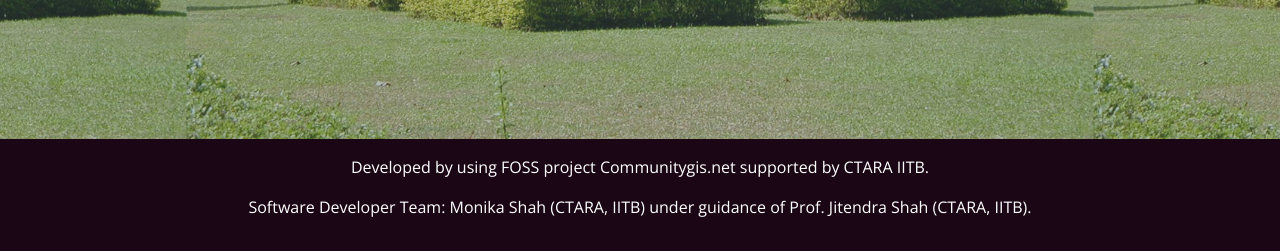
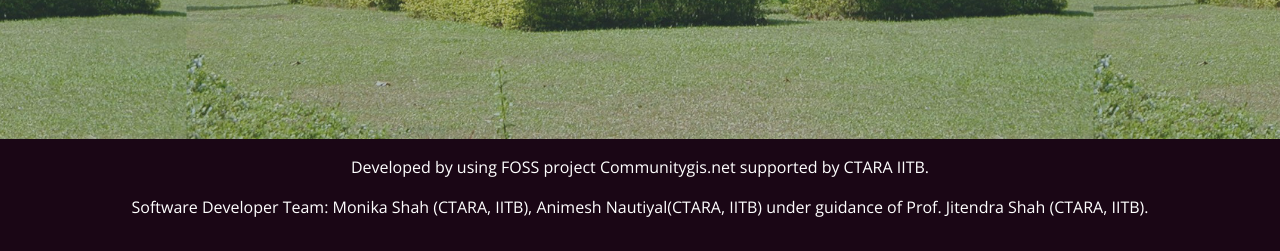
Before and after one commit to Ashish0z/IITB_SCell_greenCup, a Django app: page / in a window 1280 px wide. Shown: the part 593-844 px from the top of the page. Run offline with Django 3.2, Linux system fonts and the light colour scheme; some libraries are stand-ins or nearby versions.

Commit message:
Footer updated

```diff
--- a/zerowaste/templates/base.html
+++ b/zerowaste/templates/base.html
@@ -140,7 +140,7 @@ gtag('config', 'UA-197940159-2');
     <div class="p-3" style="background-color: rgba(0, 0, 0, 0.2);">
         <!-- <img class="logo" style="margin-top: 5px; height: 80px; width: 120px;" src="{% static 'images/Logo-Unit_SWK.jpg' %}" alt="My image"> -->
         <a class="text-white"><p>Developed by using FOSS project Communitygis.net supported by CTARA IITB.</p>
-            <p>Software Developer  Team: Monika Shah (CTARA, IITB) under guidance of Prof. Jitendra Shah (CTARA, IITB).</p>
+            <p>Software Developer  Team: Monika Shah (CTARA, IITB), Animesh Nautiyal(CTARA, IITB) under guidance of Prof. Jitendra Shah (CTARA, IITB).</p>
 
 
         </a>
```
